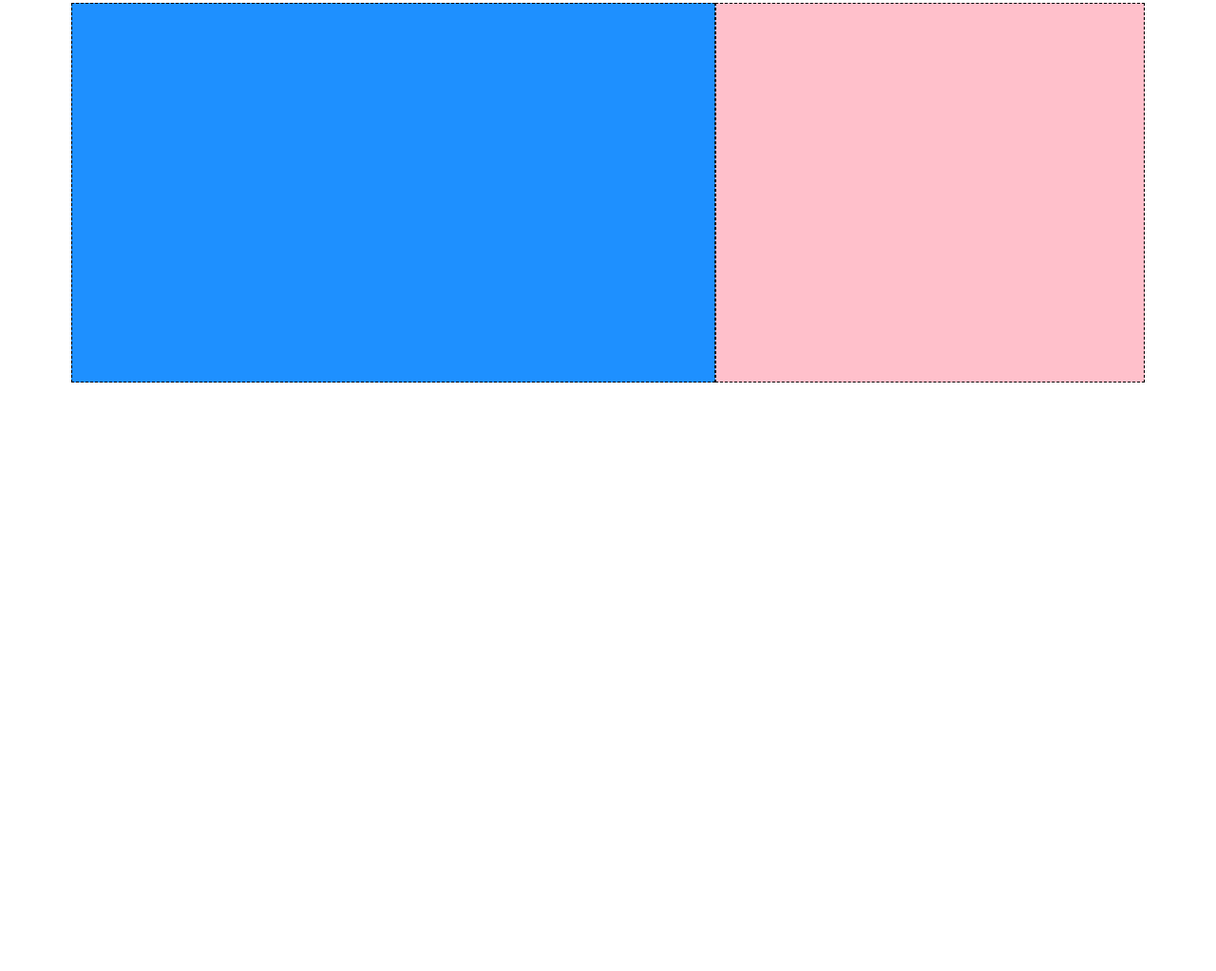
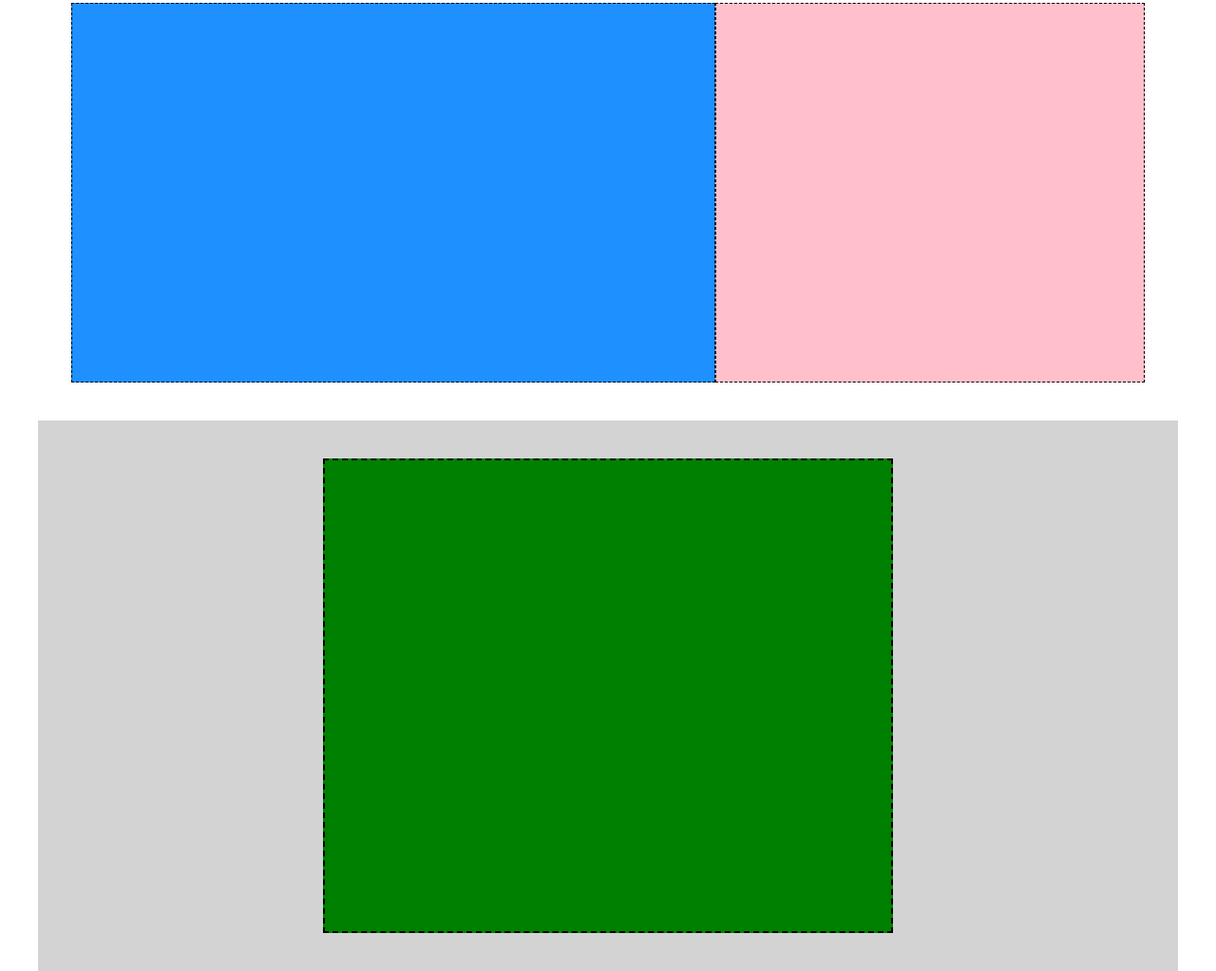
Before and after one commit to EnricoValente/htmlcss-struttura-discord, a plain HTML site: page index.html in a window 1280 px wide. Shown: the part 1602-2625 px from the top of the page at 95% size. Before the commit the page ends 2045 px from the top, so only its background shows below. Drawn offline with Linux system fonts and the light colour scheme.

Commit message:
Fine section 5

```diff
--- a/css/style.css
+++ b/css/style.css
@@ -84,6 +84,8 @@ section > div{
 }
 
 
+/* SECTIONS 2-3-4 */
+
 .flex-container-2{
     display: flex;
     justify-content: center;
@@ -107,3 +109,17 @@ section > div{
 .container-3{
     background-color: #D3D3D3;
 }
+
+
+/* SECTION 5 */
+
+.background-color{
+    background-color: lightgray;
+}
+
+
+   .big-col{
+        height: 500px;
+        background-color: green;
+        border: 2px dashed;
+   }
--- a/index.html
+++ b/index.html
@@ -44,8 +44,8 @@
         <main>
 
 
+            <!-- Inzio section 1 -->
             <div class="container-1">
-                <!-- Inzio section 1 -->
                 <section>
 
                     <div>
@@ -53,8 +53,8 @@
                     </div>
 
                 </section>
-                <!-- Fine section 1 -->
             </div>
+            <!-- Fine section 1 -->
 
 
             <div class="container-2">
@@ -96,8 +96,8 @@
 
 
 
+            <!-- Inizio section 4 -->
             <div class="container-2">
-                <!-- Inizio section 4 -->
                 <section class="flex-container-2">
 
                     <div class="blue-box">
@@ -113,11 +113,23 @@
             <!-- Fine section 4 -->
 
 
-            <!-- Inizio section 5 -->
-            <section>
 
-            </section>
-            <!-- Fine section 5 -->
+
+                <!-- Inizio section 5 -->
+                 <div class="background-color">
+
+                     <section>
+
+                        <div class="big-col">
+
+                        </div>
+
+                    </section>
+
+                </div>
+                <!-- Fine section 5 -->
+
+
 
 
             <!-- Inizio section 6 -->
```
